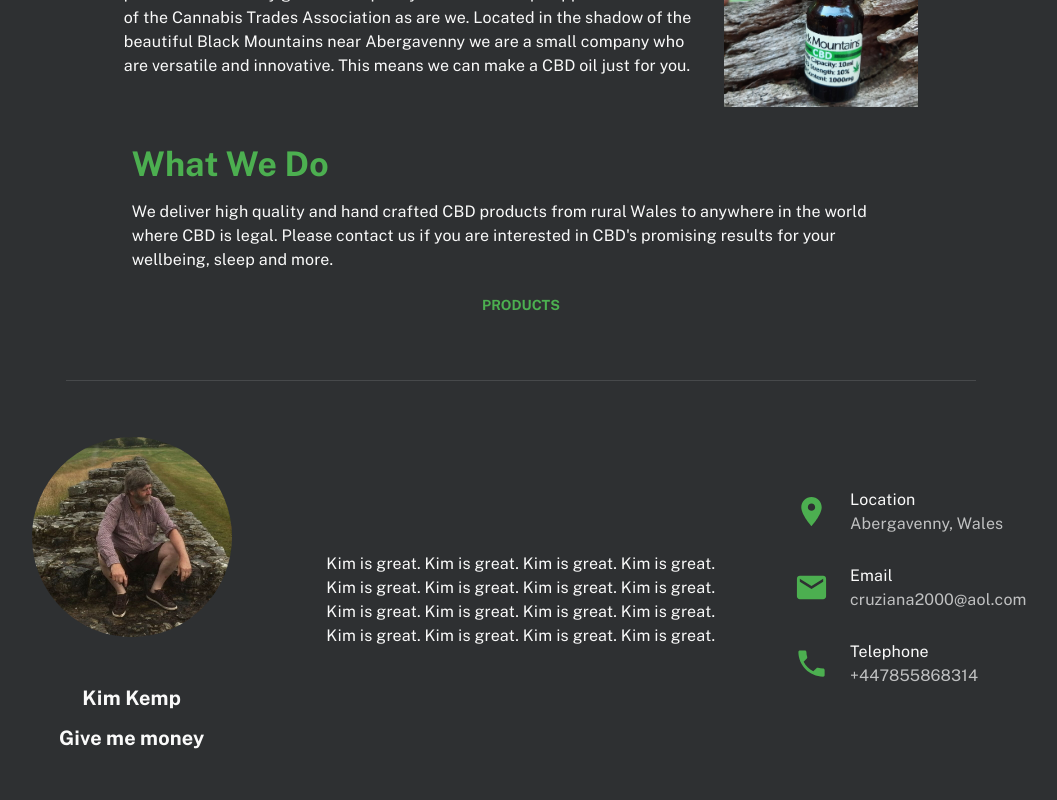
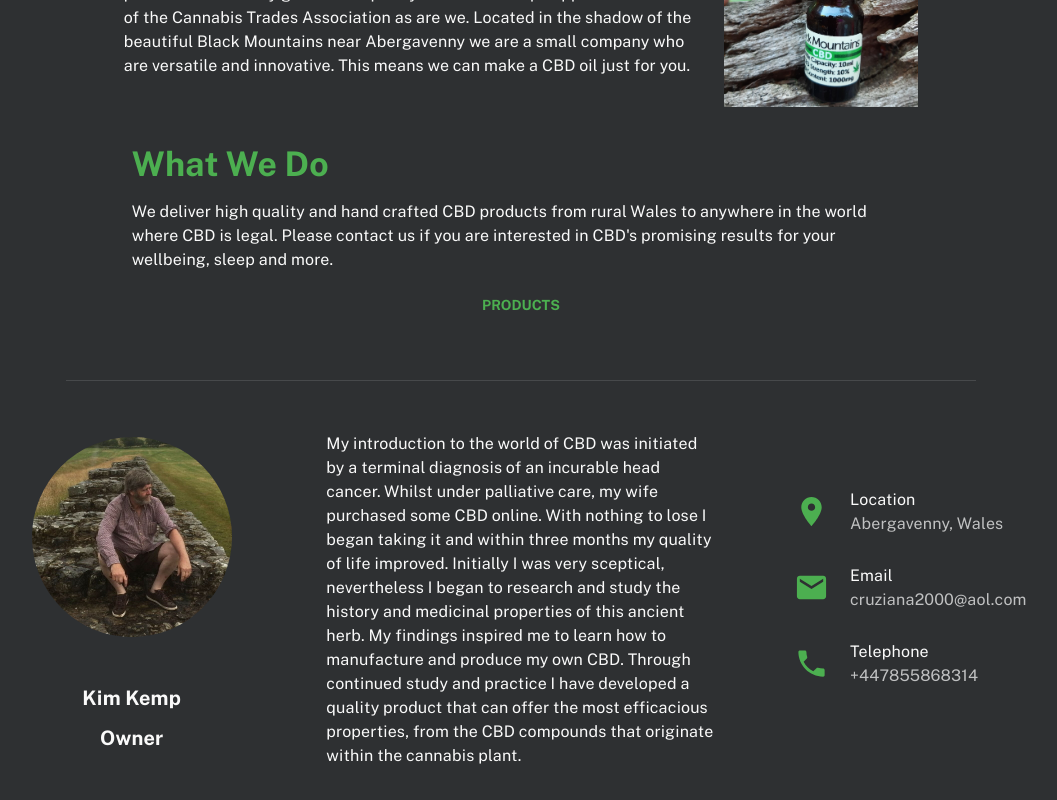
Before and after one commit to SnakeyHips/blackmountain_app, a React (Create React App) app: page / in a window 1280 px wide. Shown: the part 1080-1880 px from the top of the page, without its empty margins (119-1176 px from the left). Built offline with nearby package versions, Linux system fonts and the light colour scheme.

Commit message:
profile added

```diff
--- a/src/components/Pages/Home.tsx
+++ b/src/components/Pages/Home.tsx
@@ -88,14 +88,18 @@ export default function Home() {
           <Grid item md={4} sm={10} xs={12} className={clsx(classesBase.mt3, classesBase.mb3, classesBase.textCenter)}>
             <img src={avatar} alt="kim" className={classes.avatar} />
             <h6>Kim Kemp</h6>
-            <h6>Give me money</h6>
+            <h6>Owner</h6>
           </Grid>
           <Grid item md={4} sm={10} xs={12}>
             <Grid container justify="center" alignItems="center" className={classesBase.fillHeight}>
               <p>
-                Kim is great. Kim is great. Kim is great. Kim is great. Kim is great. Kim is great. Kim is great. Kim is
-                great. Kim is great. Kim is great. Kim is great. Kim is great. Kim is great. Kim is great. Kim is great.
-                Kim is great.
+                My introduction to the world of CBD was initiated by a terminal diagnosis of an incurable head cancer.
+                Whilst under palliative care, my wife purchased some CBD online. With nothing to lose I began taking it
+                and within three months my quality of life improved. Initially I was very sceptical, nevertheless I
+                began to research and study the history and medicinal properties of this ancient herb. My findings
+                inspired me to learn how to manufacture and produce my own CBD. Through continued study and practice I
+                have developed a quality product that can offer the most efficacious properties, from the CBD compounds
+                that originate within the cannabis plant.
               </p>
             </Grid>
           </Grid>
```
